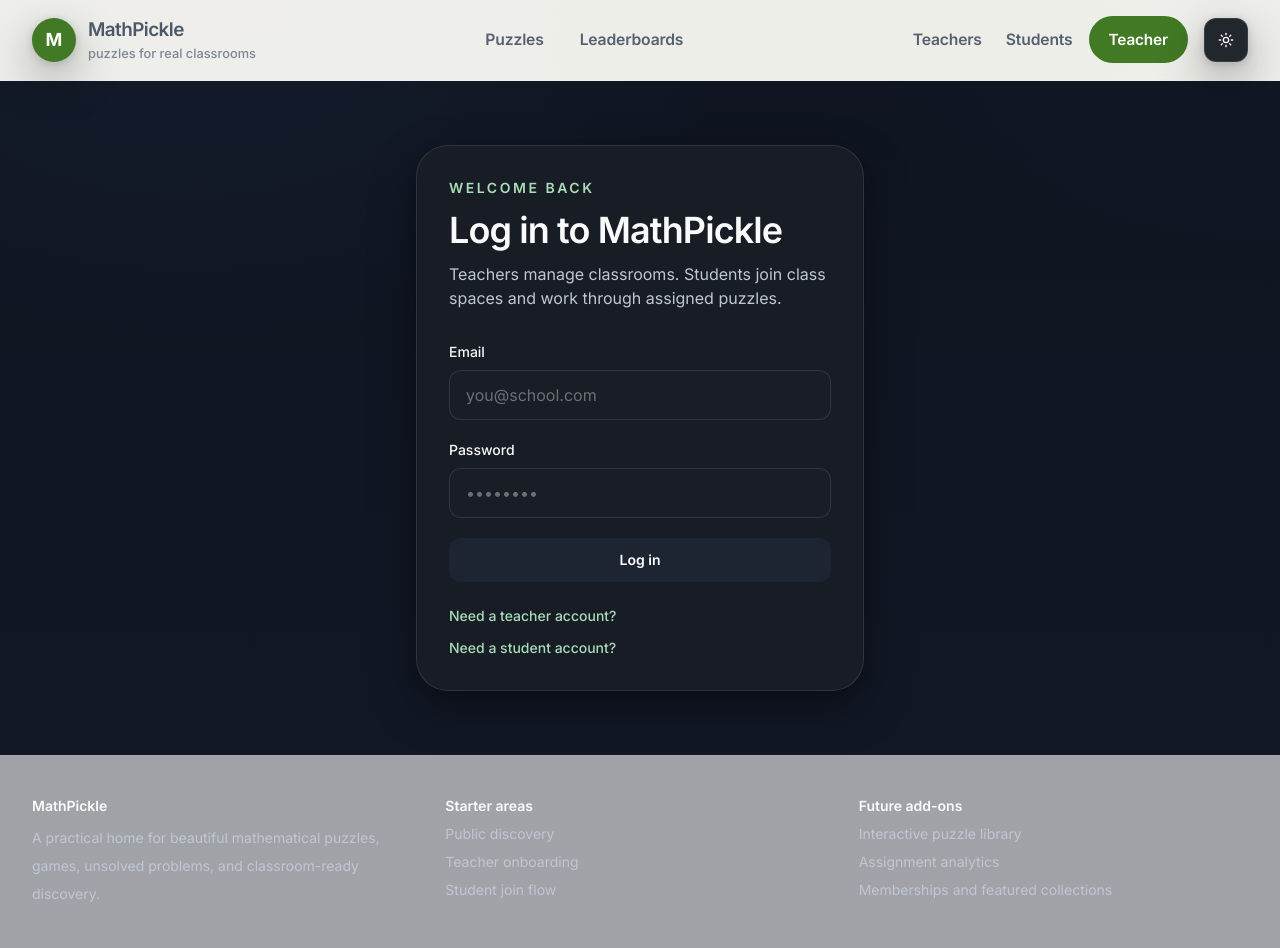
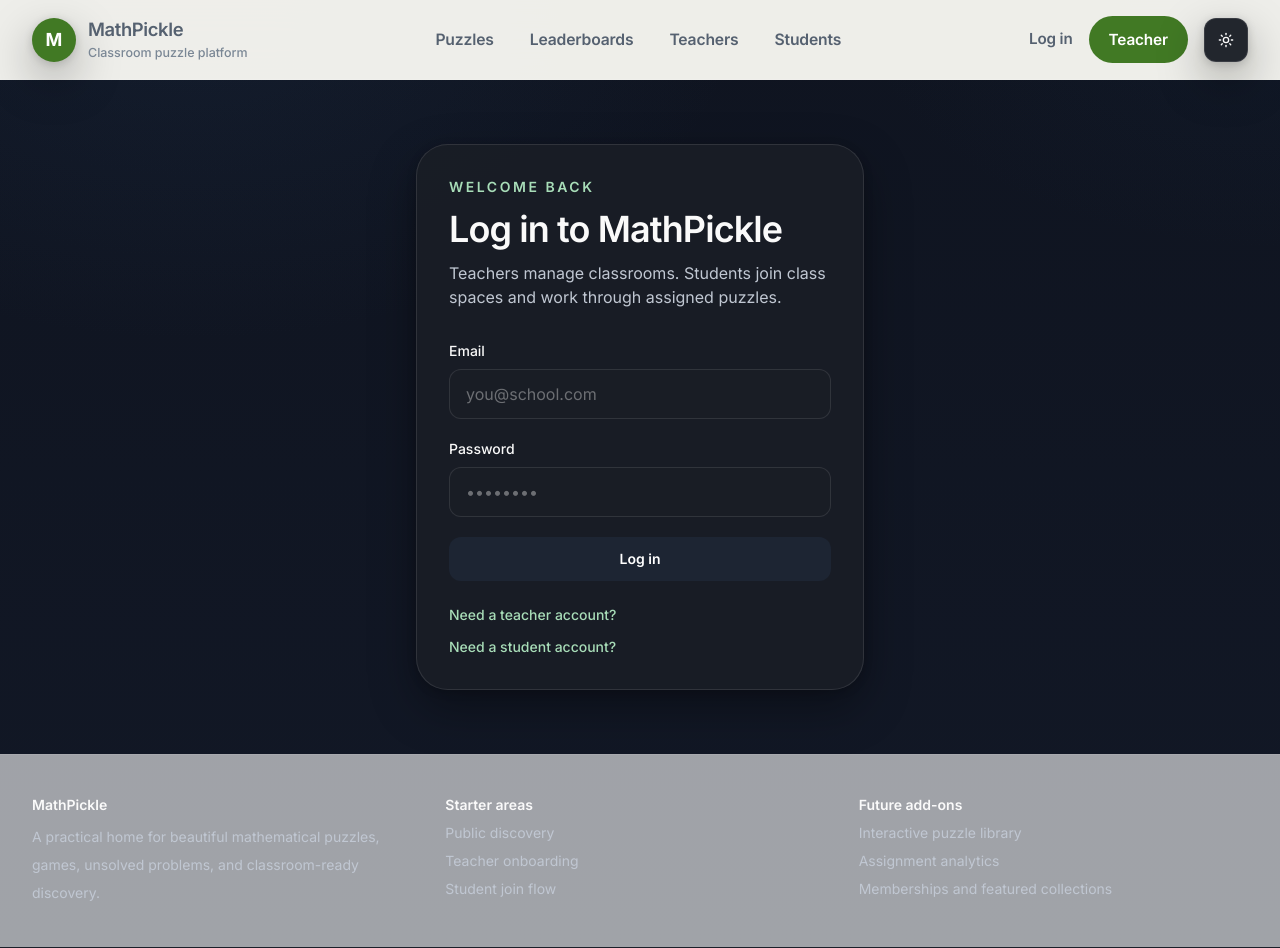
Before and after one commit to HerbertBakery/math-pickle, a Next.js app: page /login in a window 1280 px wide. Built offline with nearby package versions, Linux system fonts and the light colour scheme; no server answers.

Commit message:
Fix build issues for Vercel deploy

```diff
--- a/app/leaderboards/leaderboard-filters.tsx
+++ b/app/leaderboards/leaderboard-filters.tsx
@@ -1,121 +1,123 @@
 "use client";
 
-import { useMemo } from "react";
+import type { Route } from "next";
 import { usePathname, useRouter, useSearchParams } from "next/navigation";
 
-type VariantOption = {
-  slug: string;
-  title: string;
-};
-
-type PuzzleOption = {
-  slug: string;
-  title: string;
-  variants: VariantOption[];
+type LeaderboardFiltersProps = {
+  puzzleOptions: Array<{ slug: string; title: string }>;
+  variantOptions: Array<{ slug: string; title: string }>;
+  selectedPuzzle: string;
+  selectedVariant: string;
+  selectedScope: string;
+  selectedType: string;
 };
 
 export function LeaderboardFilters({
-  puzzles,
-  selectedPuzzleSlug,
-  selectedVariantSlug,
+  puzzleOptions,
+  variantOptions,
+  selectedPuzzle,
+  selectedVariant,
   selectedScope,
   selectedType
-}: {
-  puzzles: PuzzleOption[];
-  selectedPuzzleSlug: string;
-  selectedVariantSlug: string;
-  selectedScope: string;
-  selectedType: string;
-}) {
+}: LeaderboardFiltersProps) {
   const router = useRouter();
   const pathname = usePathname();
   const searchParams = useSearchParams();
 
-  const selectedPuzzle =
-    puzzles.find((puzzle) => puzzle.slug === selectedPuzzleSlug) ?? puzzles[0] ?? null;
+  function updateParams(next: {
+    puzzle?: string;
+    variant?: string;
+    scope?: string;
+    type?: string;
+  }) {
+    const params = new URLSearchParams(searchParams.toString());
 
-  const variants = selectedPuzzle?.variants ?? [];
+    if (next.puzzle !== undefined) {
+      if (next.puzzle) params.set("puzzle", next.puzzle);
+      else params.delete("puzzle");
+    }
 
-  const selectedVariant =
-    variants.find((variant) => variant.slug === selectedVariantSlug) ?? variants[0] ?? null;
+    if (next.variant !== undefined) {
+      if (next.variant) params.set("variant", next.variant);
+      else params.delete("variant");
+    }
 
-  const currentParams = useMemo(
-    () => new URLSearchParams(searchParams?.toString() || ""),
-    [searchParams]
-  );
+    if (next.scope !== undefined) {
+      if (next.scope) params.set("scope", next.scope);
+      else params.delete("scope");
+    }
 
-  function pushParams(next: Record<string, string>) {
-    const params = new URLSearchParams(currentParams.toString());
+    if (next.type !== undefined) {
+      if (next.type) params.set("type", next.type);
+      else params.delete("type");
+    }
 
-    Object.entries(next).forEach(([key, value]) => {
-      params.set(key, value);
-    });
+    const query = params.toString();
+    const href = (query ? `${pathname}?${query}` : pathname) as Route;
 
-    router.push(`${pathname}?${params.toString()}`);
+    router.push(href);
   }
 
   return (
-    <section className="mt-8 rounded-[2rem] border border-line bg-white p-6 shadow-soft">
-      <div className="grid gap-5 md:grid-cols-2 xl:grid-cols-4">
-        <div>
-          <label htmlFor="leaderboard-puzzle" className="mb-2 block text-sm font-semibold text-ink">
+    <div className="grid gap-4 lg:grid-cols-4">
+      <div className="rounded-2xl border border-line bg-white p-4 shadow-soft">
+        <label className="mb-2 block text-xs font-semibold uppercase tracking-[0.14em] text-muted">
           Puzzle
         </label>
         <select
-            id="leaderboard-puzzle"
-            value={selectedPuzzle?.slug || ""}
-            onChange={(event) => {
-              const nextPuzzle = puzzles.find((puzzle) => puzzle.slug === event.target.value);
-              const nextVariant = nextPuzzle?.variants[0]?.slug || "";
-              pushParams({
-                puzzle: event.target.value,
-                variant: nextVariant
-              });
-            }}
+          value={selectedPuzzle}
+          onChange={(e) =>
+            updateParams({
+              puzzle: e.target.value,
+              variant: ""
+            })
+          }
           className="w-full rounded-xl border border-line bg-white px-4 py-3 text-sm font-semibold text-ink outline-none transition focus:border-pickle-400"
         >
-            {puzzles.map((puzzle) => (
-              <option key={puzzle.slug} value={puzzle.slug}>
-                {puzzle.title}
+          {puzzleOptions.map((option) => (
+            <option key={option.slug} value={option.slug}>
+              {option.title}
             </option>
           ))}
         </select>
       </div>
 
-        <div>
-          <label htmlFor="leaderboard-variant" className="mb-2 block text-sm font-semibold text-ink">
-            Mode / board
+      <div className="rounded-2xl border border-line bg-white p-4 shadow-soft">
+        <label className="mb-2 block text-xs font-semibold uppercase tracking-[0.14em] text-muted">
+          Board / mode / variant
         </label>
         <select
-            id="leaderboard-variant"
-            value={selectedVariant?.slug || ""}
-            onChange={(event) => {
-              pushParams({
-                variant: event.target.value
-              });
-            }}
+          value={selectedVariant}
+          onChange={(e) =>
+            updateParams({
+              variant: e.target.value
+            })
+          }
           className="w-full rounded-xl border border-line bg-white px-4 py-3 text-sm font-semibold text-ink outline-none transition focus:border-pickle-400"
         >
-            {variants.map((variant) => (
-              <option key={variant.slug} value={variant.slug}>
-                {variant.title}
+          {variantOptions.length === 0 ? (
+            <option value="">No variants available</option>
+          ) : (
+            variantOptions.map((option) => (
+              <option key={option.slug} value={option.slug}>
+                {option.title}
               </option>
-            ))}
+            ))
+          )}
         </select>
       </div>
 
-        <div>
-          <label htmlFor="leaderboard-scope" className="mb-2 block text-sm font-semibold text-ink">
+      <div className="rounded-2xl border border-line bg-white p-4 shadow-soft">
+        <label className="mb-2 block text-xs font-semibold uppercase tracking-[0.14em] text-muted">
           Scope
         </label>
         <select
-            id="leaderboard-scope"
           value={selectedScope}
-            onChange={(event) => {
-              pushParams({
-                scope: event.target.value
-              });
-            }}
+          onChange={(e) =>
+            updateParams({
+              scope: e.target.value
+            })
+          }
           className="w-full rounded-xl border border-line bg-white px-4 py-3 text-sm font-semibold text-ink outline-none transition focus:border-pickle-400"
         >
           <option value="global">Global</option>
@@ -126,18 +128,17 @@
         </select>
       </div>
 
-        <div>
-          <label htmlFor="leaderboard-type" className="mb-2 block text-sm font-semibold text-ink">
+      <div className="rounded-2xl border border-line bg-white p-4 shadow-soft">
+        <label className="mb-2 block text-xs font-semibold uppercase tracking-[0.14em] text-muted">
           Ranking type
         </label>
         <select
-            id="leaderboard-type"
           value={selectedType}
-            onChange={(event) => {
-              pushParams({
-                type: event.target.value
-              });
-            }}
+          onChange={(e) =>
+            updateParams({
+              type: e.target.value
+            })
+          }
           className="w-full rounded-xl border border-line bg-white px-4 py-3 text-sm font-semibold text-ink outline-none transition focus:border-pickle-400"
         >
           <option value="individual">Individual</option>
@@ -145,6 +146,5 @@
         </select>
       </div>
     </div>
-    </section>
   );
 }
--- a/auth.ts
+++ b/auth.ts
@@ -51,7 +51,7 @@
           email: user.email,
           name: user.displayName || `${user.firstName}${user.lastName ? ` ${user.lastName}` : ""}`,
           role: user.role,
-          schoolId: user.schoolId ?? undefined
+          schoolId: user.schoolId ?? null
         };
       }
     })
@@ -61,7 +61,7 @@
       if (user) {
         token.id = user.id;
         token.role = (user as { role?: string }).role;
-        token.schoolId = (user as { schoolId?: string }).schoolId;
+        token.schoolId = (user as { schoolId?: string | null }).schoolId ?? null;
       }
       return token;
     },
@@ -69,7 +69,7 @@
       if (session.user) {
         session.user.id = token.id as string;
         session.user.role = token.role as "ADMIN" | "TEACHER" | "STUDENT";
-        session.user.schoolId = (token.schoolId as string | undefined) ?? null;
+        session.user.schoolId = (token.schoolId as string | null) ?? null;
       }
       return session;
     }
--- a/components/site-header.tsx
+++ b/components/site-header.tsx
@@ -1,31 +1,59 @@
 import Link from "next/link";
+import type { Route } from "next";
 import { auth } from "@/auth";
 import { ButtonLink } from "@/components/ui/button-link";
 import { ThemeToggle } from "@/components/theme-toggle";
 
-const nav = [
+const publicNav: Array<{ href: Route; label: string }> = [
   { href: "/puzzles", label: "Puzzles" },
-  { href: "/leaderboards", label: "Leaderboards" }
+  { href: "/leaderboards", label: "Leaderboards" },
+  { href: "/teacher-signup", label: "Teachers" },
+  { href: "/student-signup", label: "Students" }
 ];
 
-function getDashboardHref(role?: "ADMIN" | "TEACHER" | "STUDENT") {
-  if (role === "TEACHER" || role === "ADMIN") return "/dashboard/teacher";
-  if (role === "STUDENT") return "/dashboard/student";
-  return "/login";
-}
+const teacherNav: Array<{ href: Route; label: string }> = [
+  { href: "/puzzles", label: "Puzzles" },
+  { href: "/leaderboards", label: "Leaderboards" },
+  { href: "/dashboard/teacher", label: "Dashboard" }
+];
 
-function getRoleLabel(role?: "ADMIN" | "TEACHER" | "STUDENT") {
-  if (role === "TEACHER") return "Teacher";
-  if (role === "STUDENT") return "Student";
-  if (role === "ADMIN") return "Admin";
-  return "";
-}
+const studentNav: Array<{ href: Route; label: string }> = [
+  { href: "/puzzles", label: "Puzzles" },
+  { href: "/leaderboards", label: "Leaderboards" },
+  { href: "/dashboard/student", label: "Dashboard" }
+];
 
 export async function SiteHeader() {
   const session = await auth();
-  const user = session?.user;
-  const dashboardHref = getDashboardHref(user?.role);
-  const roleLabel = getRoleLabel(user?.role);
+  const role = session?.user?.role ?? null;
+
+  const nav =
+    role === "TEACHER" || role === "ADMIN"
+      ? teacherNav
+      : role === "STUDENT"
+        ? studentNav
+        : publicNav;
+
+  const dashboardHref: Route =
+    role === "TEACHER" || role === "ADMIN"
+      ? "/dashboard/teacher"
+      : role === "STUDENT"
+        ? "/dashboard/student"
+        : "/login";
+
+  const dashboardLabel =
+    role === "TEACHER" || role === "ADMIN"
+      ? "Teacher dashboard"
+      : role === "STUDENT"
+        ? "Student dashboard"
+        : "Log in";
+
+  const statusText =
+    role === "TEACHER" || role === "ADMIN"
+      ? "Logged in as teacher"
+      : role === "STUDENT"
+        ? "Logged in as student"
+        : "Classroom puzzle platform";
 
   return (
     <header className="sticky top-0 z-50 border-b border-black/5 bg-background/95 backdrop-blur-xl dark:border-white/10 dark:bg-[#121826]/96">
@@ -36,11 +64,11 @@
           </div>
 
           <div>
-            <div className="text-[1.18rem] font-semibold tracking-[-0.03em] text-[#4d5967] transition hover:text-ink dark:text-[#F2F4F8] dark:hover:text-white">
+            <div className="text-[1.15rem] font-semibold tracking-[-0.02em] text-[#556170] transition hover:text-ink dark:text-[#E6EAF0] dark:hover:text-white">
               MathPickle
             </div>
-            <div className="text-[0.8rem] font-medium text-[#7b8794] dark:text-[#B8C1CD]">
-              puzzles for real classrooms
+            <div className="text-[0.78rem] font-medium text-[#7a8795] dark:text-[#C7CFDA]">
+              {statusText}
             </div>
           </div>
         </Link>
@@ -57,46 +85,20 @@
           ))}
         </nav>
 
-        <div className="flex items-center gap-3 lg:gap-4">
-          {user ? (
-            <>
-              <div className="hidden items-center gap-3 rounded-full border border-line bg-white/90 px-3 py-2 shadow-soft dark:border-white/10 dark:bg-white/5 md:flex">
-                <div className="flex h-9 w-9 items-center justify-center rounded-full bg-pickle-600 text-sm font-bold text-white">
-                  {(user.name || user.email || "U").charAt(0).toUpperCase()}
-                </div>
-                <div className="leading-tight">
-                  <div className="text-sm font-semibold text-ink dark:text-white">
-                    {user.name || user.email}
-                  </div>
-                  <div className="text-xs font-medium text-muted dark:text-slate-300">
-                    {roleLabel} account active
-                  </div>
-                </div>
-              </div>
+        <div className="flex items-center gap-4">
+          <Link
+            href={dashboardHref}
+            className="hidden text-[0.95rem] font-semibold tracking-[-0.01em] text-[#556170] transition hover:text-ink lg:inline-flex dark:text-[#E6EAF0] dark:hover:text-white"
+          >
+            {dashboardLabel}
+          </Link>
 
-              <ButtonLink href={dashboardHref}>
-                {user.role === "STUDENT" ? "Student Dashboard" : "Teacher Dashboard"}
-              </ButtonLink>
-            </>
+          {role ? (
+            <ButtonLink href={dashboardHref}>
+              {role === "STUDENT" ? "Student" : "Teacher"}
+            </ButtonLink>
           ) : (
-            <>
-              <div className="hidden items-center gap-6 lg:flex">
-                <Link
-                  href="/teacher-signup"
-                  className="text-[0.98rem] font-semibold tracking-[-0.01em] text-[#556170] transition hover:text-ink dark:text-[#E6EAF0] dark:hover:text-white"
-                >
-                  Teachers
-                </Link>
-                <Link
-                  href="/student-signup"
-                  className="text-[0.98rem] font-semibold tracking-[-0.01em] text-[#556170] transition hover:text-ink dark:text-[#E6EAF0] dark:hover:text-white"
-                >
-                  Students
-                </Link>
-              </div>
-
-              <ButtonLink href="/teacher-signup">Teacher</ButtonLink>
-            </>
+            <ButtonLink href="/teacher-signup">Teacher</ButtonLink>
           )}
 
           <ThemeToggle />
--- a/components/ui/button-link.tsx
+++ b/components/ui/button-link.tsx
@@ -1,4 +1,5 @@
 import Link from "next/link";
+import type { Route } from "next";
 import { cn } from "@/lib/utils";
 
 export function ButtonLink({
@@ -6,7 +7,7 @@
   children,
   variant = "primary"
 }: {
-  href: string;
+  href: Route;
   children: React.ReactNode;
   variant?: "primary" | "secondary" | "ghost";
 }) {
@@ -15,8 +16,7 @@
       href={href}
       className={cn(
         "inline-flex items-center justify-center rounded-full px-5 py-3 text-[0.96rem] font-semibold tracking-[-0.01em] transition",
-        variant === "primary" &&
-          "bg-pickle-600 text-white hover:bg-pickle-700",
+        variant === "primary" && "bg-pickle-600 text-white hover:bg-pickle-700",
         variant === "secondary" &&
           "border border-line bg-white text-ink hover:bg-background dark:bg-[#1a1f29] dark:text-[#E0E0E0] dark:hover:bg-[#222938]",
         variant === "ghost" &&
--- a/lib/auth.ts
+++ b/lib/auth.ts
@@ -51,7 +51,7 @@
           email: user.email,
           name: user.displayName || `${user.firstName}${user.lastName ? ` ${user.lastName}` : ""}`,
           role: user.role,
-          schoolId: user.schoolId ?? undefined
+          schoolId: user.schoolId ?? null
         };
       }
     })
@@ -61,7 +61,7 @@
       if (user) {
         token.id = user.id;
         token.role = (user as { role?: string }).role;
-        token.schoolId = (user as { schoolId?: string }).schoolId;
+        token.schoolId = (user as { schoolId?: string | null }).schoolId ?? null;
       }
       return token;
     },
@@ -69,7 +69,7 @@
       if (session.user) {
         session.user.id = token.id as string;
         session.user.role = token.role as "ADMIN" | "TEACHER" | "STUDENT";
-        session.user.schoolId = (token.schoolId as string | undefined) ?? null;
+        session.user.schoolId = (token.schoolId as string | null) ?? null;
       }
       return session;
     }
--- a/prisma/seed.ts
+++ b/prisma/seed.ts
@@ -2,6 +2,7 @@
 import {
   AssignmentStatus,
   ClassroomMembershipRole,
+  Prisma,
   PrismaClient,
   PuzzleScoreDirection,
   PuzzleType,
@@ -39,7 +40,7 @@
       scoreDirection: args.scoreDirection,
       primaryMetricLabel: args.primaryMetricLabel,
       secondaryMetricLabel: args.secondaryMetricLabel,
-      configJson: args.configJson
+      configJson: args.configJson as Prisma.InputJsonValue
     },
     create: {
       puzzleId: args.puzzleId,
@@ -51,7 +52,7 @@
       scoreDirection: args.scoreDirection,
       primaryMetricLabel: args.primaryMetricLabel,
       secondaryMetricLabel: args.secondaryMetricLabel,
-      configJson: args.configJson
+      configJson: args.configJson as Prisma.InputJsonValue
     }
   });
 }
```
Also changed, not shown: app/leaderboards/page.tsx (+29 -10 lines), app/play/[slug]/page.tsx (+4 -3 lines), tsconfig.json (+7 -1 lines), types/next-auth.d.ts (added, +25 -0 lines). Lines whose indentation alone changed are shown as unchanged.
